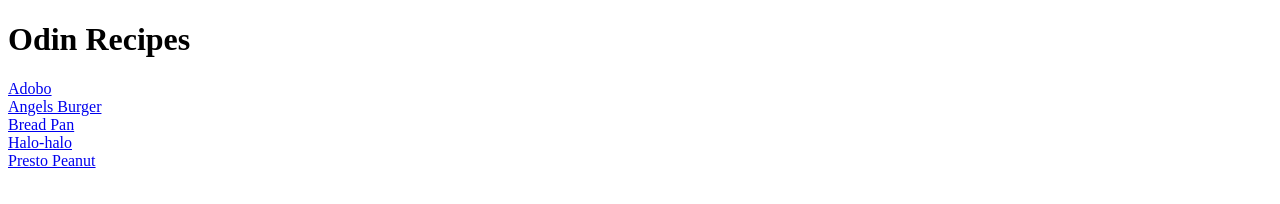
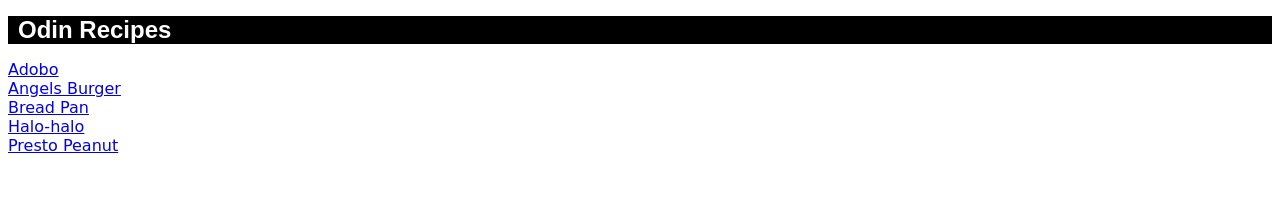
Before and after one commit to Gabewingman/odin-recipes, a plain HTML site: page index.html in a window 1280 px wide. Drawn offline with Linux system fonts and the light colour scheme.

Commit message:
Added CSS file: style.css

```diff
--- a/index.html
+++ b/index.html
@@ -4,6 +4,7 @@
     <meta charset="UTF-8">
     <meta name="viewport" content="width=device-width, initial-scale=1.0">
     <title>Document</title>
+    <link rel="stylesheet" href="style.css">
 </head>
 <body>
     <h1>Odin Recipes</h1>
--- /dev/null
+++ b/style.css
@@ -0,0 +1,11 @@
+h1 {
+    font-family: sans-serif;
+    font-size: x-large;
+    background: black;
+    color: white;
+    padding-left: 10px;
+}
+
+a {
+    font-family: cursive;
+}
```
Also changed, not shown: recipes/adobo.html (+1 -0 lines), recipes/angels-burger.html (+1 -0 lines), recipes/breadpan.html (+1 -0 lines), recipes/halo-halo.html (+1 -0 lines), recipes/presto-peanut.html (+1 -0 lines).
